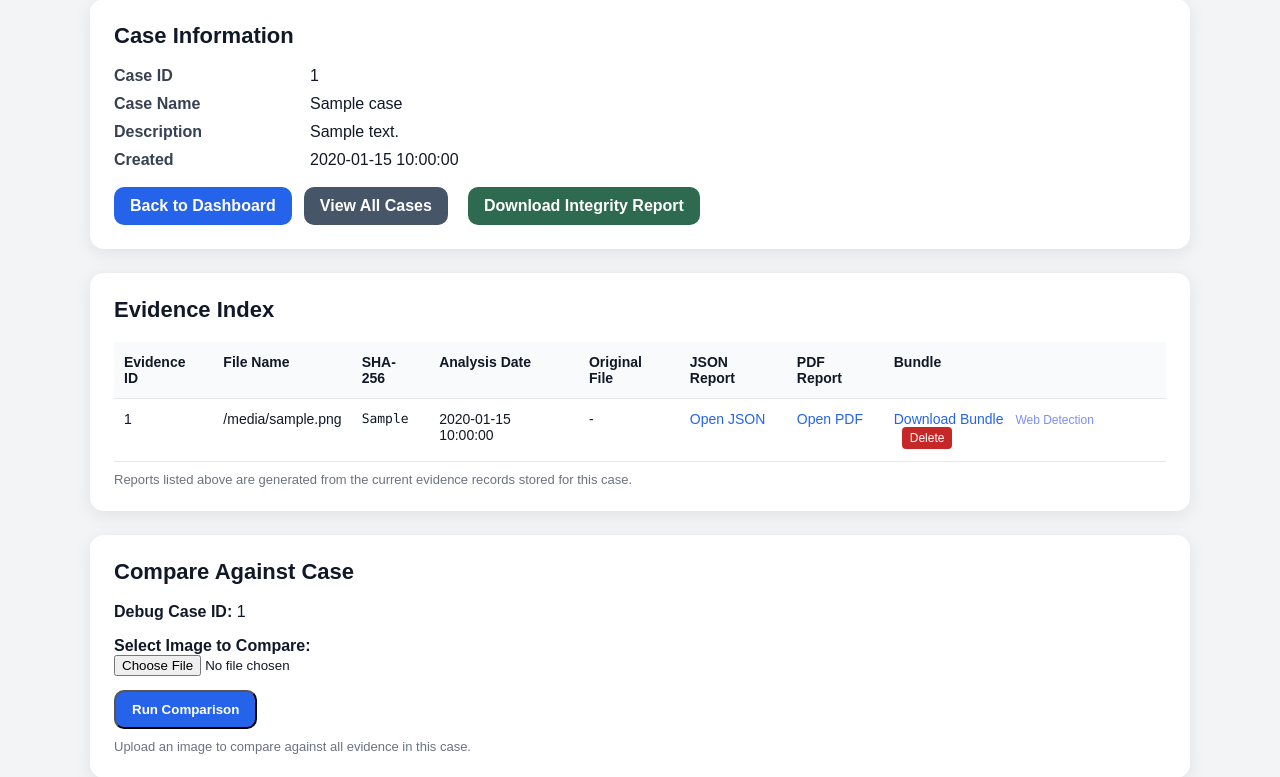
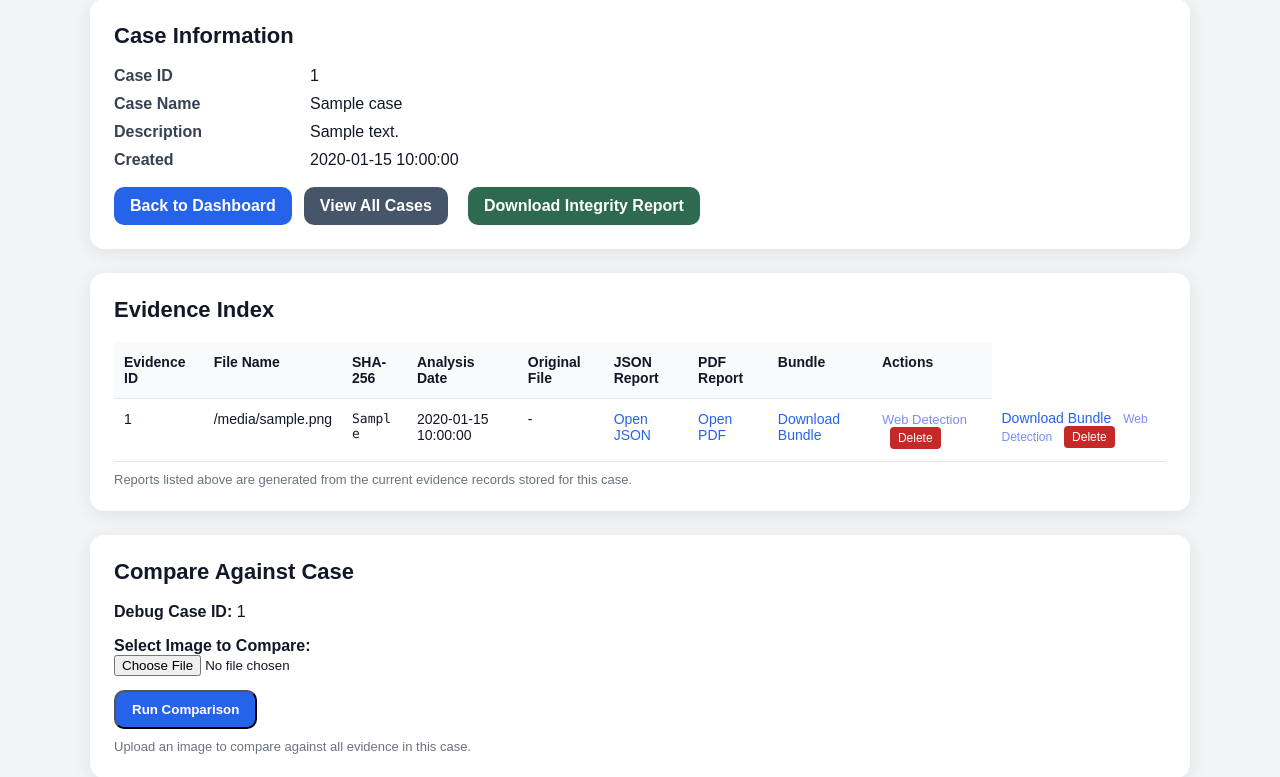
Before and after one commit to Kcaldwell99/evidenceanalyzer, a FastAPI app: template app/templates/case_detail.html in a window 1280 px wide. Shown: the part 178-955 px from the top of the page. Run offline with FastAPI, Linux system fonts and the light colour scheme; the template is opened without the code that fills it: most values are stand-ins (such as "Sample title", 1, 10 or a date in 2020).

Commit message:
split bundle and actions into separate columns

```diff
--- a/app/templates/case_detail.html
+++ b/app/templates/case_detail.html
@@ -233,6 +233,7 @@
                 <th>JSON Report</th>
                 <th>PDF Report</th>
                 <th>Bundle</th>
+                <th>Actions</th>
             </tr>
         </thead>
         <tbody>
@@ -263,8 +264,17 @@
                         -
                     {% endif %}
                 </td>
+    <td>
+    <a href="/download-bundle/{{ case.case_id }}/{{ m.evidence_id }}">Download Bundle</a>
+</td>
+<td>
+    <a href="/web-detection/{{ case.case_id }}/{{ m.evidence_id }}" style="color:#7c8cf8; font-size:13px;">Web Detection</a>
+    <form action="/delete-evidence/{{ case.case_id }}/{{ m.evidence_id }}" method="post" style="display:inline; margin-left:8px;">
+        <button type="submit" style="background:#c62828; color:white; border:none; padding:4px 8px; border-radius:4px; cursor:pointer; font-size:12px;" onclick="return confirm('Delete this evidence item?')">Delete</button>
+    </form>
+</td>
 
-                <td>
+<td>
     <a href="/download-bundle/{{ case.case_id }}/{{ m.evidence_id }}">
         Download Bundle
     </a>
```
